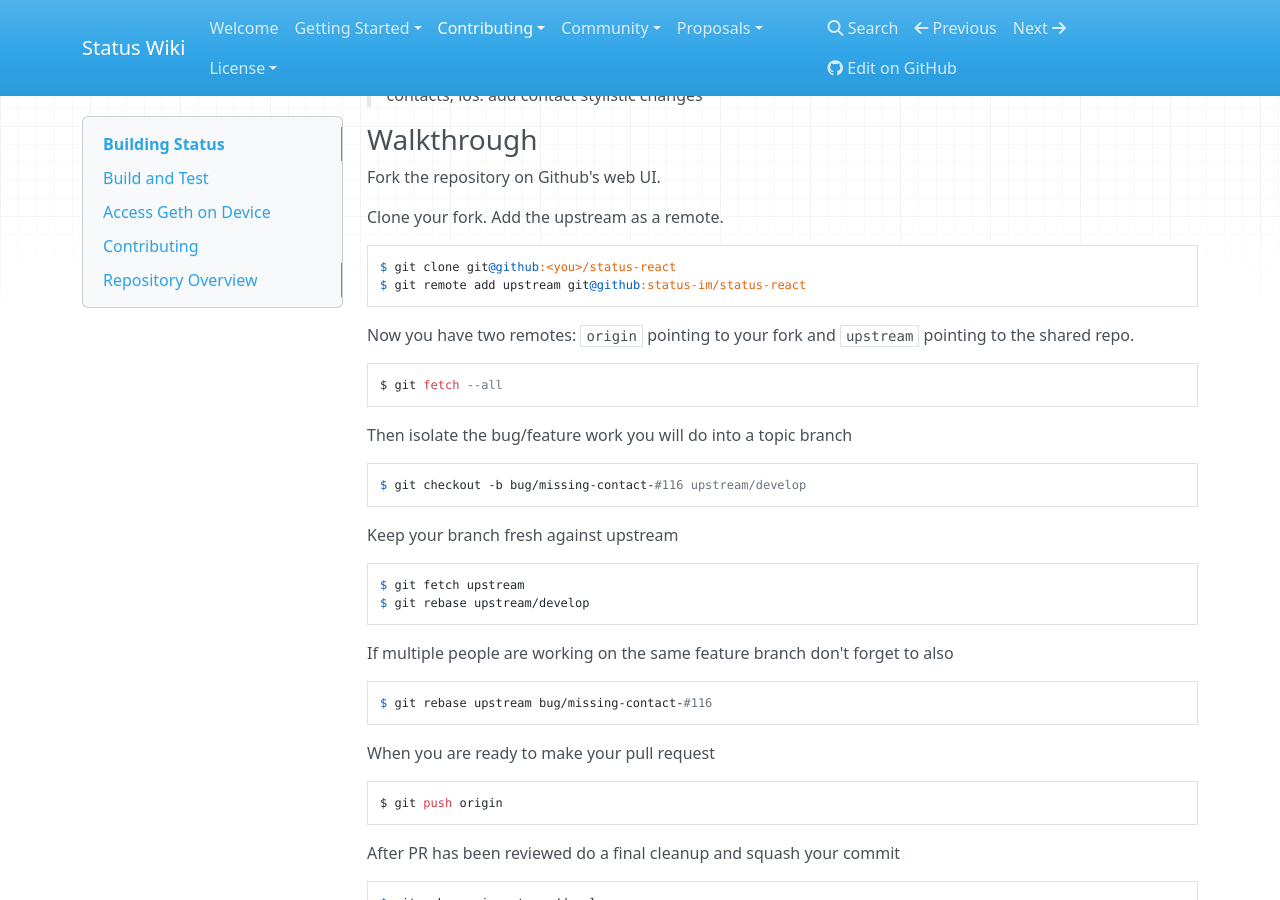
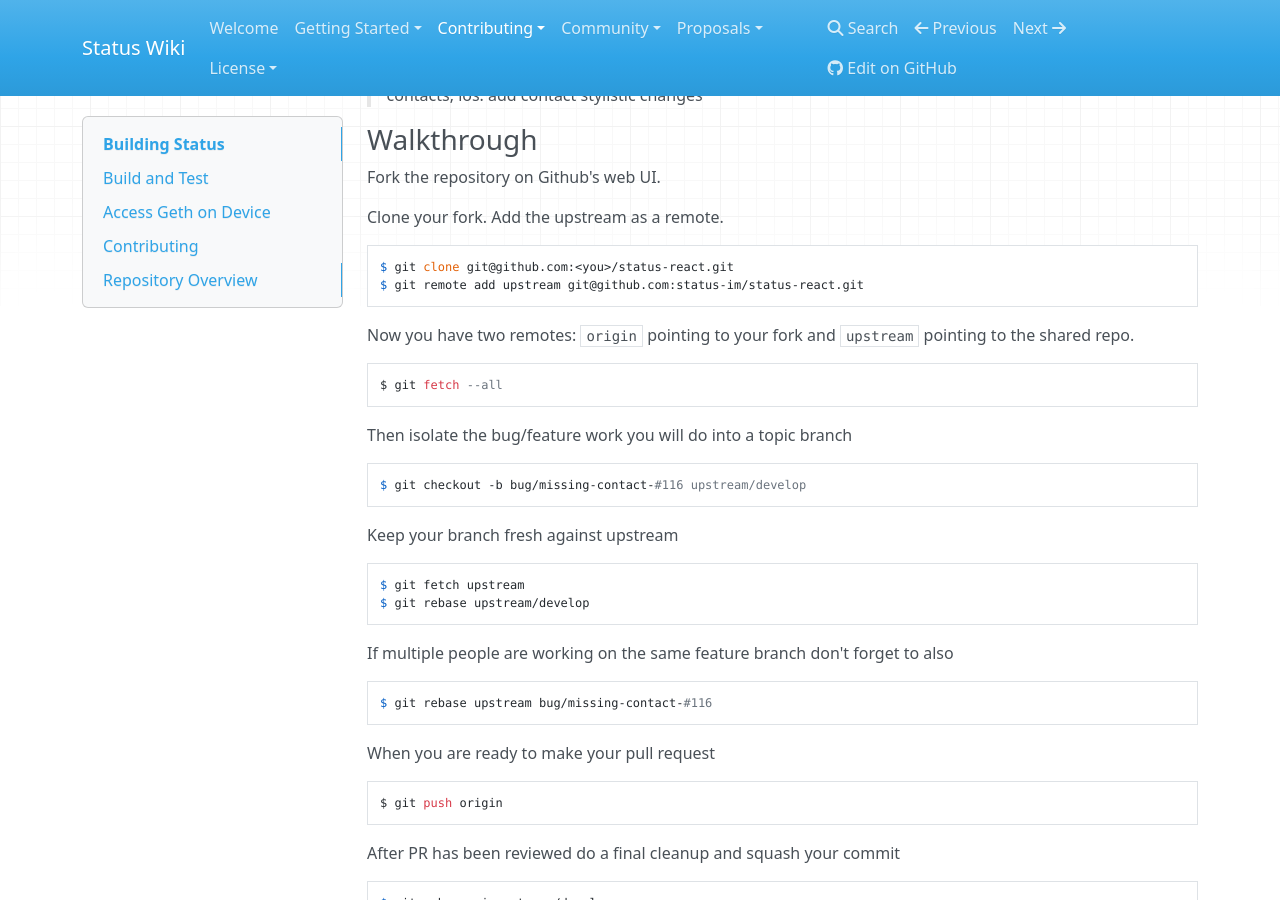
Before and after one commit to status-im/wiki.status.im, an MkDocs documentation site: the page built from docs/contributing/development/building-status.md, in a window 1280 px wide and 900 px high, scrolled down 2285 px. Built offline with MkDocs 1.6.1, drawn with Linux system fonts in a browser that asks for light colours; nearby versions of some CDN libraries; old or Windows-style settings are respelled for this version of MkDocs.

Commit message:
Contributing/Developers/Building Status/Walkthrough: update github urls

```diff
--- a/docs/contributing/development/building-status.md
+++ b/docs/contributing/development/building-status.md
@@ -108,8 +108,8 @@ Fork the repository on Github's web UI.
 
 Clone your fork. Add the upstream as a remote.
 
-    $ git clone git@github:<you>/status-react
-    $ git remote add upstream git@github:status-im/status-react
+    $ git clone git@github.com:<you>/status-react.git
+    $ git remote add upstream git@github.com:status-im/status-react.git
 
 Now you have two remotes: `origin` pointing to your fork and `upstream` pointing to the shared repo.
 
```
